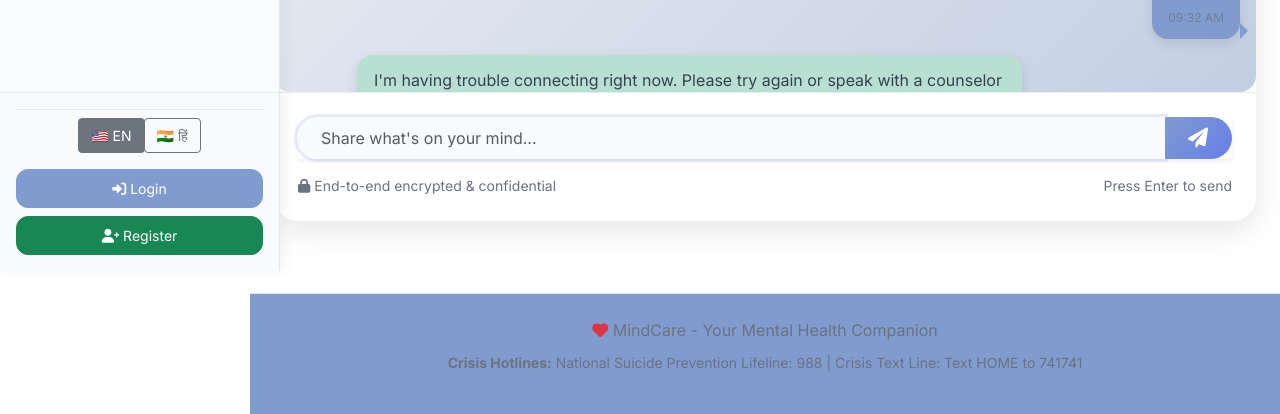
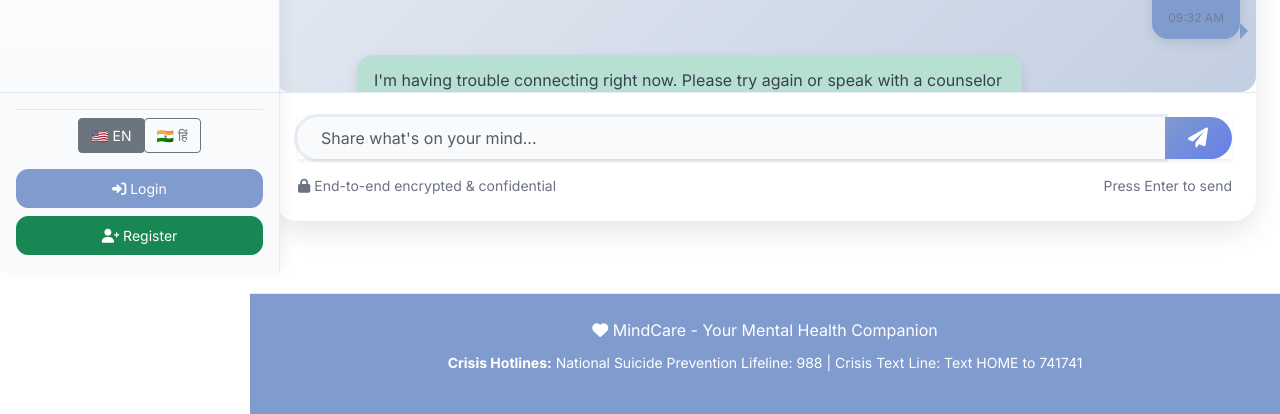
Before and after one commit to SarangRao20/SIH-MentalHealth, a Flask app: template templates/chatbot.html in a window 1280 px wide. Shown: the part 847-1261 px from the top of the page. Run offline with Flask 3, Linux system fonts and the light colour scheme; the template is opened without the code that fills it: values that come from a table or form of the project are taken from there, others are empty; parts of the project's set-up code (start-up, migrations or seed data) failed here and were passed over.

Commit message:
footer white

```diff
--- a/templates/base.html
+++ b/templates/base.html
@@ -135,9 +135,14 @@
         </main>
 
         <footer class="text-center py-4 mt-5">
-            <p class="text-muted mb-2"><i class="fas fa-heart text-danger"></i> MindCare - Your Mental Health Companion</p>
-            <p class="small text-muted"><strong>Crisis Hotlines:</strong> National Suicide Prevention Lifeline: 988 | Crisis Text Line: Text HOME to 741741</p>
-        </footer>
+  <p class="text-white mb-2">
+    <i class="fas fa-heart text-white"></i> MindCare - Your Mental Health Companion
+  </p>
+  <p class="small text-white">
+    <strong>Crisis Hotlines:</strong> National Suicide Prevention Lifeline: 988 | Crisis Text Line: Text HOME to 741741
+  </p>
+</footer>
+
     </div>
 
     <!-- Bootstrap JS -->
```
